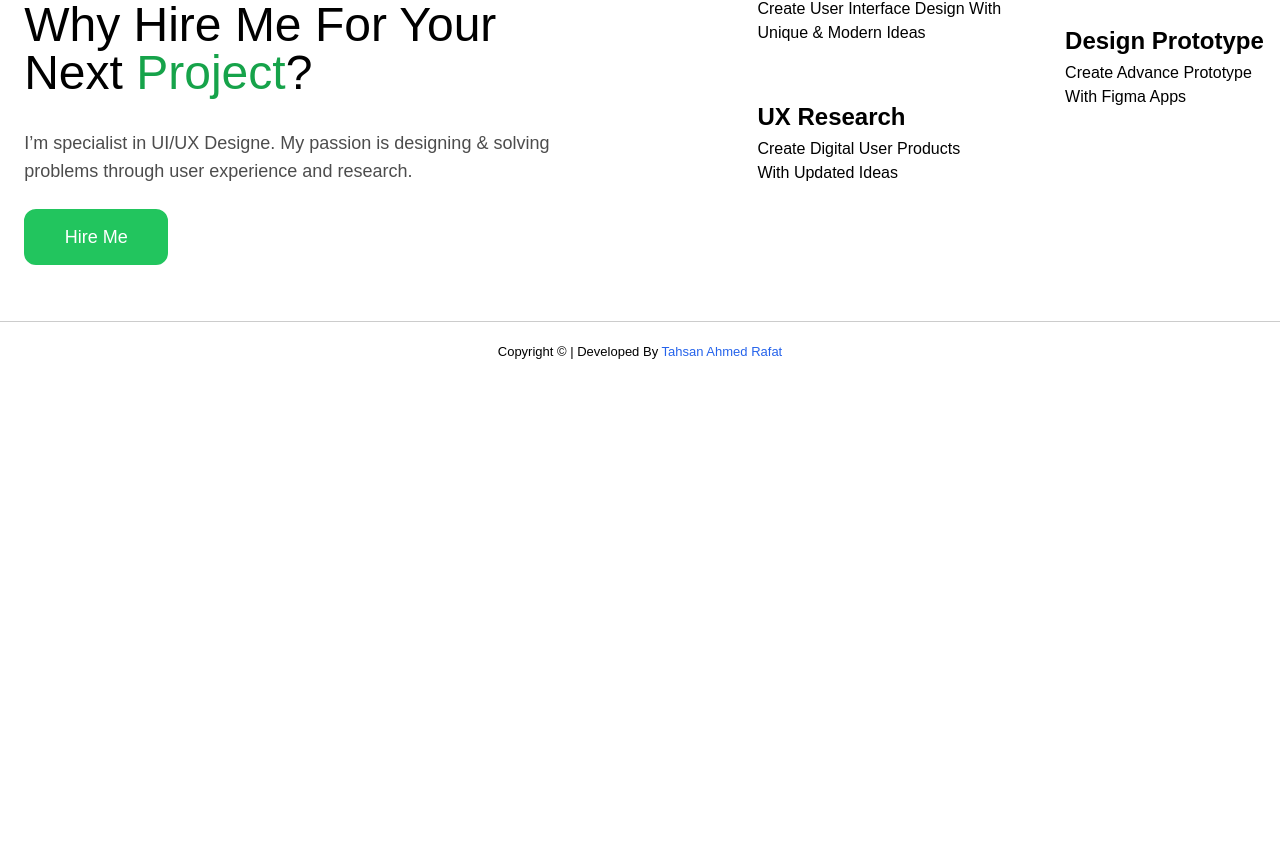
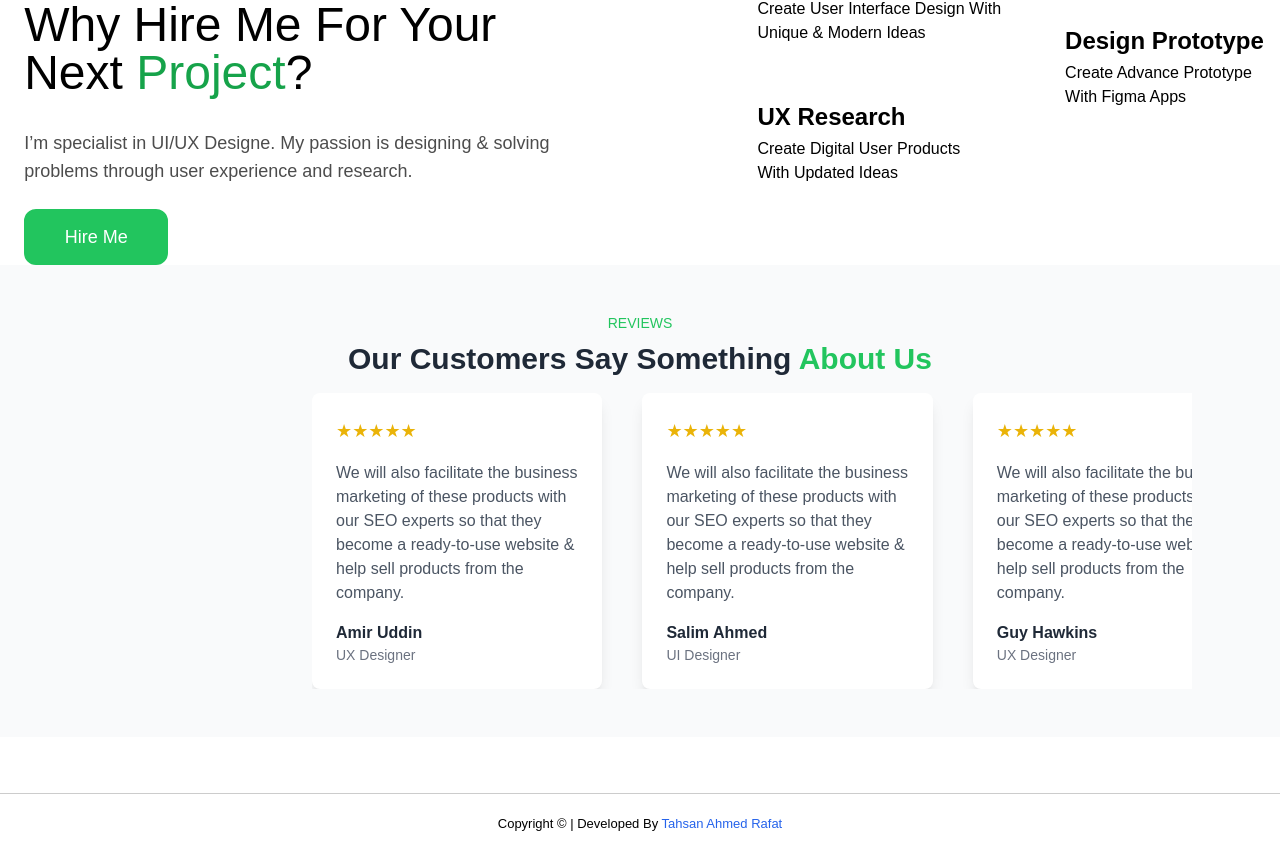
Before and after one commit to Rafat210907/free-portfoilo-website, a React (Vite) app: page / in a window 1280 px wide. Shown: the part 1061-1911 px from the top of the page. Before the commit the page ends 1439 px from the top, so only its background shows below. Built offline with nearby package versions, Linux system fonts and the light colour scheme.

Commit message:
testimonials

```diff
--- a/package.json
+++ b/package.json
@@ -11,11 +11,12 @@
   },
   "dependencies": {
     "aos": "^2.3.4",
+    "embla-carousel-react": "^8.5.1",
     "lottie-react": "^2.4.0",
     "react": "^18.2.0",
     "react-dom": "^18.2.0",
     "react-fast-marquee": "^1.6.4",
-    "react-icons": "^5.0.1",
+    "react-icons": "^5.3.0",
     "sweetalert2": "^11.14.5",
     "swiper": "^11.1.0"
   },
--- /dev/null
+++ b/src/components/Reviews.jsx
@@ -0,0 +1,24 @@
+import Slider from "./shared/Slider";
+import TestimonialCard from "./Testimonial";
+import testimonials from "./testimonials.json";
+
+const Reviews = () => {
+  return (
+    <main className="flex flex-col items-center justify-between py-12 bg-gray-50">
+      <div className="w-screen px-4 md:px-16">
+        {/* Carousel with centered alignment */}
+        <Slider options={{ align: "center" }}>
+          {testimonials.map((testimonial, index) => (
+            <div
+              key={index}
+              className="flex-[0_0_90%] md:flex-[0_0_50%]">
+              <TestimonialCard {...testimonial} />
+            </div>
+          ))}
+        </Slider>
+      </div>
+    </main>
+  );
+};
+
+export default Reviews;
--- /dev/null
+++ b/src/components/Testimonial.jsx
@@ -0,0 +1,18 @@
+const TestimonialCard = ({ title, content, author }) => {
+  return (
+    <div className="bg-white shadow-lg rounded-lg my-10 p-6">
+      {/* Title Section */}
+      <h2 className="text-gray-800 text-3xl font-semibold">{title}</h2>
+      {/* Content Section */}
+      <p className="mt-4 text-gray-600">{content}</p>
+      {/* Author Section */}
+      {author && (
+        <div className="mt-6 text-right text-indigo-500 font-medium">
+          - {author}
+        </div>
+      )}
+    </div>
+  );
+};
+
+export default TestimonialCard;
--- a/src/components/shared/Footer.jsx
+++ b/src/components/shared/Footer.jsx
@@ -2,7 +2,7 @@
 import { Link } from "react-router-dom";
 const Footer = () => {
   return (
-    <footer className= "pb-4 relative max-lg:mt-32 mt-14">
+    <footer className= "pb-4 relative mt-14">
       <div className="pt-5 border-t border-black/20">
         <p className="text-center text-[13px] text-black">
           Copyright © | Developed By{" "}
--- a/src/components/shared/Header.jsx
+++ b/src/components/shared/Header.jsx
@@ -53,7 +53,7 @@ const Header = () => {
               className="text-black duration-300 hover:text-green-400 nab"
               onClick={handleClose}
             >
-              <NavLink to="/#Testimonial">Testimonial</NavLink>
+              <NavLink to="/#testimonial">Testimonial</NavLink>
             </li>
             <li>
             <Link to='/' className="px-4 py-4 border-2 border-green-600 hover:border-transparent hover:bg-green-600 rounded-[10px] font-semibold  duration-300 text-black md:hidden">Download CV</Link>
--- /dev/null
+++ b/src/components/shared/Slider.jsx
@@ -0,0 +1,85 @@
+import useEmblaCarousel from "embla-carousel-react";
+import { useEffect, useState } from "react";
+
+const testimonials = [
+  {
+    name: "Amir Uddin",
+    designation: "UX Designer",
+    rating: 5,
+    content:
+      "We will also facilitate the business marketing of these products with our SEO experts so that they become a ready-to-use website & help sell products from the company.",
+  },
+  {
+    name: "Salim Ahmed",
+    designation: "UI Designer",
+    rating: 5,
+    content:
+      "We will also facilitate the business marketing of these products with our SEO experts so that they become a ready-to-use website & help sell products from the company.",
+  },
+  {
+    name: "Guy Hawkins",
+    designation: "UX Designer",
+    rating: 5,
+    content:
+      "We will also facilitate the business marketing of these products with our SEO experts so that they become a ready-to-use website & help sell products from the company.",
+  },
+];
+
+const Testimonials = () => {
+  const [emblaRef, emblaApi] = useEmblaCarousel({ align: "center", loop: false });
+  const [canScrollPrev, setCanScrollPrev] = useState(false);
+  const [canScrollNext, setCanScrollNext] = useState(true);
+
+  useEffect(() => {
+    if (emblaApi) {
+      const updateButtons = () => {
+        setCanScrollPrev(emblaApi.canScrollPrev());
+        setCanScrollNext(emblaApi.canScrollNext());
+      };
+
+      emblaApi.on("select", updateButtons);
+      updateButtons();
+    }
+  }, [emblaApi]);
+
+  const scrollPrev = () => emblaApi && emblaApi.scrollPrev();
+  const scrollNext = () => emblaApi && emblaApi.scrollNext();
+
+  return (
+    <section id="testimonial" className=" px-6 ">
+      {/* Header Section */}
+      <div className="text-center mb-4">
+        <p className="text-green-500 font-medium text-sm uppercase mb-2">Reviews</p>
+        <h2 className="text-3xl font-bold text-gray-800">
+          Our Customers Say Something <span className="text-green-500">About Us</span>
+        </h2>
+      </div>
+
+      {/* Carousel Container */}
+      <div className="relative xl:ml-56 mx-auto">
+        {/* Embla Carousel */}
+        <div className="overflow-hidden" ref={emblaRef}>
+          <div className="flex gap-10">
+            {testimonials.map((testimonial, index) => (
+              <div
+                key={index}
+                className="flex-[0_0_90%] md:flex-[0_0_33%] bg-white rounded-lg shadow-lg p-6"
+              >
+                <div className="mb-4">
+                  {[...Array(testimonial.rating)].map((_, i) => (
+                    <span key={i} className="text-yellow-500 text-lg">★</span>
+                  ))}
+                </div>
+                <p className="text-gray-600 mb-4">{testimonial.content}</p>
+                <h3 className="font-bold text-gray-800">{testimonial.name}</h3>
+                <p className="text-gray-500 text-sm">{testimonial.designation}</p>
+              </div>
+            ))}
+          </div>
+        </div>
+      </div>
+    </section>
+  );
+};
+
+export default Testimonials;
--- /dev/null
+++ b/src/components/testimonials.json
@@ -0,0 +1,23 @@
+[
+    {
+      "author": "Jayme Petracci",
+      "title": "This is awesome!",
+      "content": "We will also facilitate the business marketing of these products with our SEO experts so that they become a ready to use website & help sell product from company"    },
+    {
+      "author": "Liuka Kivell",
+      "title": "The best tutorial!",
+      "content": "We will also facilitate the business marketing of these products with our SEO experts so that they become a ready to use website & help sell product from company"    },
+    {
+      "author": "Chrysler Grinikhinov",
+      "title": "Revenue increased by 50%",
+      "content": "We will also facilitate the business marketing of these products with our SEO experts so that they become a ready to use website & help sell product from company"    },
+    {
+      "author": "Kessiah Cornbell",
+      "title": "Lorem ipsum",
+      "content": "We will also facilitate the business marketing of these products with our SEO experts so that they become a ready to use website & help sell product from company"
+    },
+    {
+      "author": "Wash Pont",
+      "title": "The best overall service",
+      "content": "shsodisdohiiiiiiiiiiiiiiiiiihfiugfigasfigifaugaigufaiufgaiufia shsodisdohiiiiiiiiiiiiiiiiiihfiugfigasfigifaugaigufaiufgaiufia"    }
+  ]
--- a/src/index.css
+++ b/src/index.css
@@ -14,7 +14,7 @@ body {
   font-family: "Poppins", sans-serif;
   max-width: 100%;
   overflow-x: hidden;
-  color: white;
+ color: white;
   background: white;
 
 }
--- a/src/pages/HomePage.jsx
+++ b/src/pages/HomePage.jsx
@@ -1,12 +1,15 @@
 import Hero from "../components/Hero";
 import StatsSection from "../components/StatsSection";
 import MySkills from "../components/MySkills";
+//import Testimonial from "../components/Testimonial";
+import Reviews from "../components/Reviews";
 const HomePage = () => {
   return (
     <>
       <Hero />
       <StatsSection />
       <MySkills/>
+      <Reviews />
     </>
   );
 };
```
Also changed, not shown: 1 other file (tests, documents, lock files or other folders).
